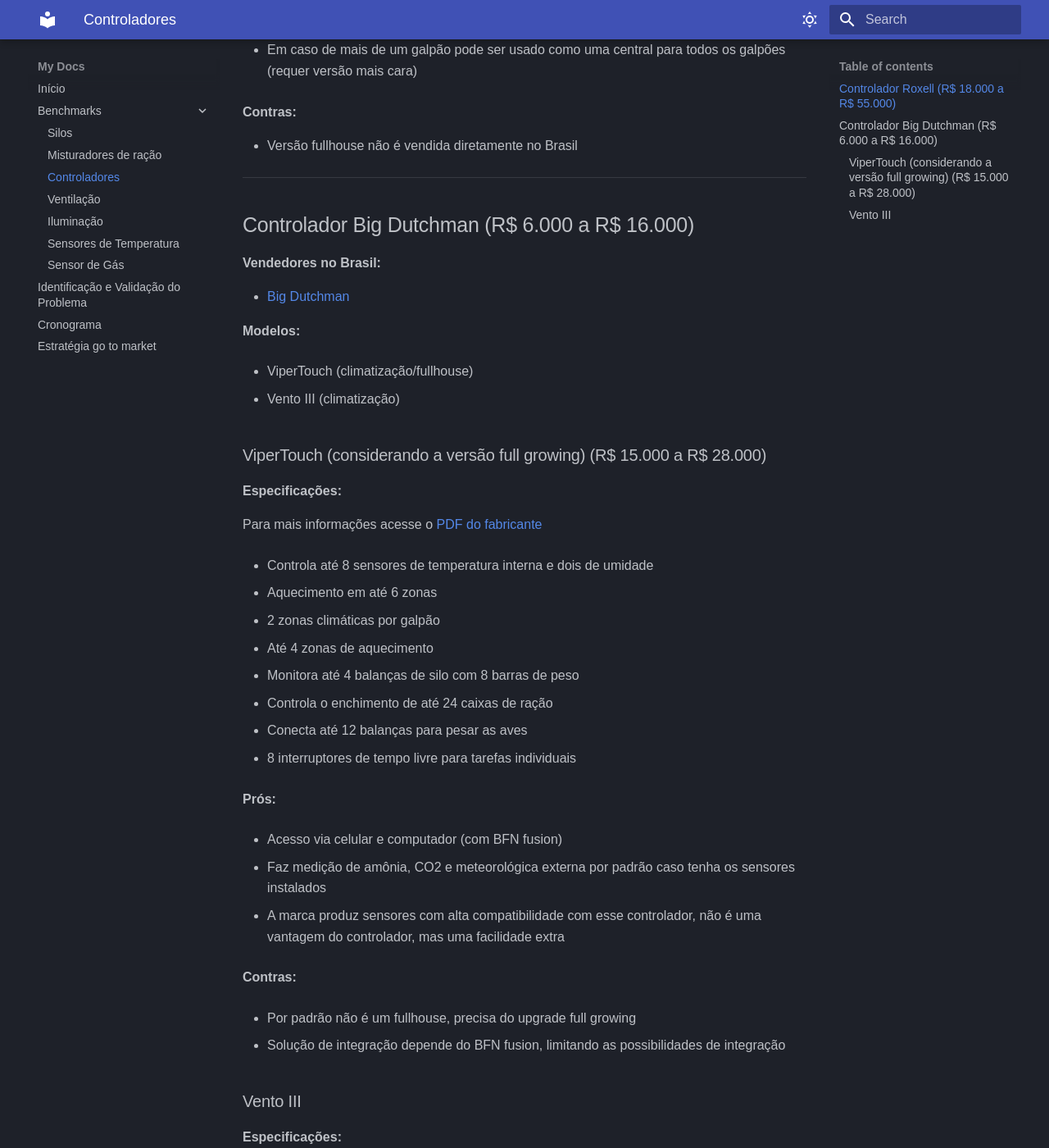
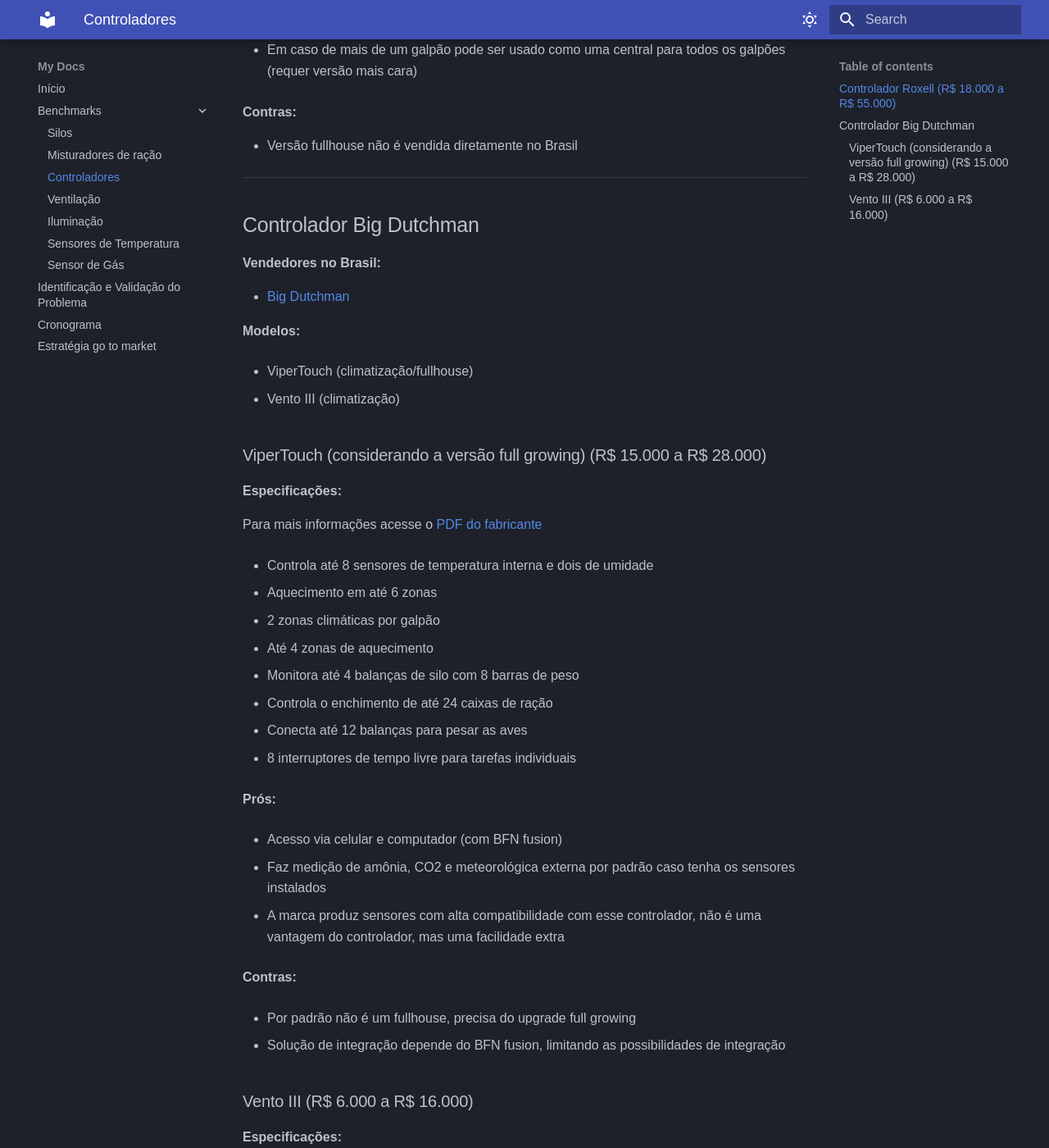
Before and after one commit to Romm-0/Projeto_gpq, an MkDocs documentation site: the page built from docs/benchmarks/benchmark_controladores.md, in a window 1280 px wide and 1400 px high, scrolled down 691 px. Shown: the whole window at 82% size. Built offline with MkDocs 1.6.1 and Material for MkDocs 9.7.7, drawn with Linux system fonts in a browser that asks for light colours; some web fonts are replaced; some of the changed lines change nothing that is shown.

Commit message:
fix: conserta precos

```diff
--- a/docs/benchmarks/benchmark_controladores.md
+++ b/docs/benchmarks/benchmark_controladores.md
@@ -32,7 +32,7 @@
 
 ---
 
-## Controlador Big Dutchman (R$ 6.000 a R$ 16.000)
+## Controlador Big Dutchman
 
 **Vendedores no Brasil:**
 
@@ -81,7 +81,7 @@
 
 - Solução de integração depende do BFN fusion, limitando as possibilidades de integração
 
-### Vento III
+### Vento III (R$ 6.000 a R$ 16.000)
 
 **Especificações:**
 
```
